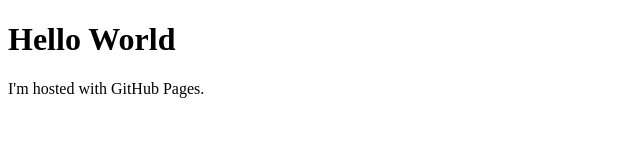
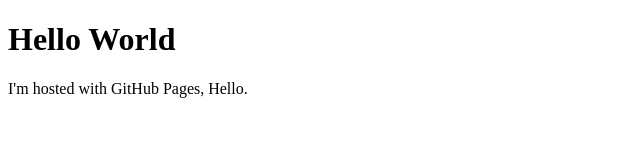
Before and after one commit to SignVOVA/signvova.github.io, a plain HTML site: page index.html in a window 1280 px wide. Shown: the full height of the page, 0-640 px from the left. Drawn offline with Linux system fonts and the light colour scheme.

Commit message:
index, text test

```diff
--- a/index.html
+++ b/index.html
@@ -2,6 +2,6 @@
 <html>
 <body>
 <h1>Hello World</h1>
-<p>I'm hosted with GitHub Pages.</p>
+<p>I'm hosted with GitHub Pages, Hello.</p>
 </body>
 </html>
```
